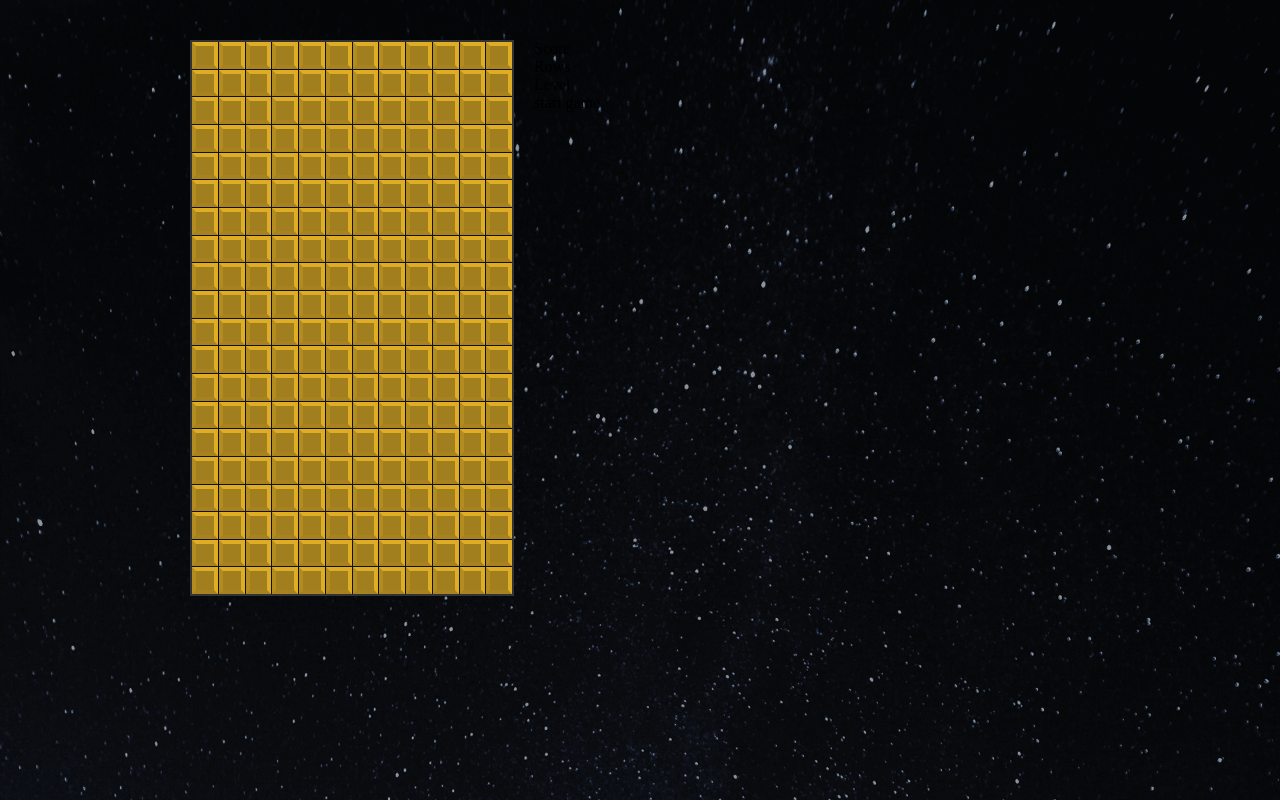
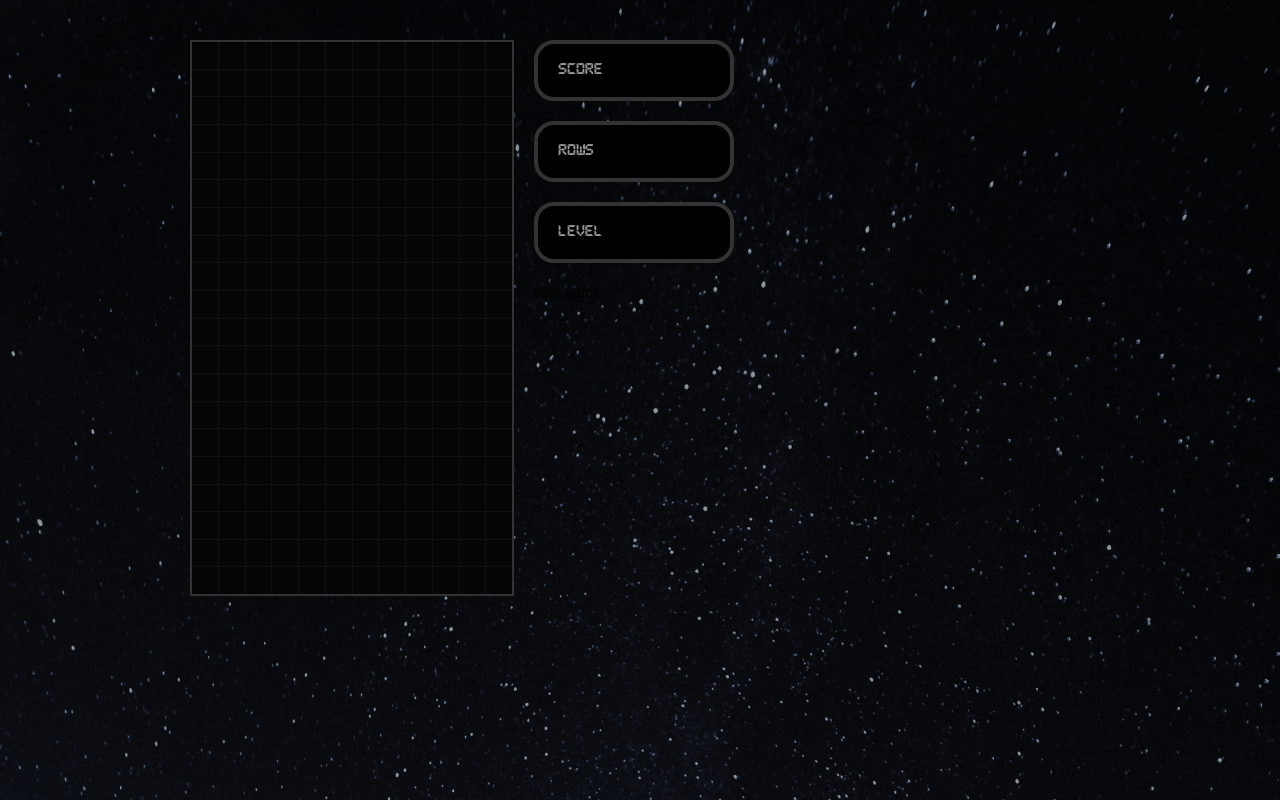
Before and after one commit to farce1/react-tetris, a React (Create React App) app: page / in a window 1280 px wide. Built offline with nearby package versions, Linux system fonts and the light colour scheme.

Commit message:
Style score display

```diff
--- a/src/components/Cell.jsx
+++ b/src/components/Cell.jsx
@@ -2,7 +2,7 @@
 import { StyledCell } from './styles/StyledCell'
 import { TETROMINOS } from '../tetrominos'
 
-const Cell = ({ type }) => <StyledCell type={'L'} color={TETROMINOS['L'].color} />
+const Cell = ({ type }) => <StyledCell type={type} color={TETROMINOS[type].color} />
 
 
 export default Cell
--- a/src/components/Display.jsx
+++ b/src/components/Display.jsx
@@ -1,7 +1,11 @@
 import React from 'react'
 
+import { StyledDisplay } from './styles/StyledDisplay'
+
 const Display = ({ gameOver, text }) => (
-    <div>{text}</div>
+    <StyledDisplay gameOver={gameOver}>
+        {text}
+    </StyledDisplay>
 )
 
 export default Display
--- /dev/null
+++ b/src/components/styles/StyledDisplay.js
@@ -0,0 +1,17 @@
+import styled from 'styled-components'
+
+export const StyledDisplay = styled.div`
+    box-sizing: border-box;
+    display: flex;
+    align-items: center;
+    margin: 0 0 20px 0;
+    padding: 20px;
+    border: 4px solid #333;
+    min-height: 30px;
+    width: 100%;
+    border-radius: 20px;
+    color: ${props => (props.gameOver ? 'red' : '#999')};
+    background: #000;
+    font-family: Pixel, Arial, Helvetica, sans-serif;
+    font-size: 0.8rem;
+`
```
